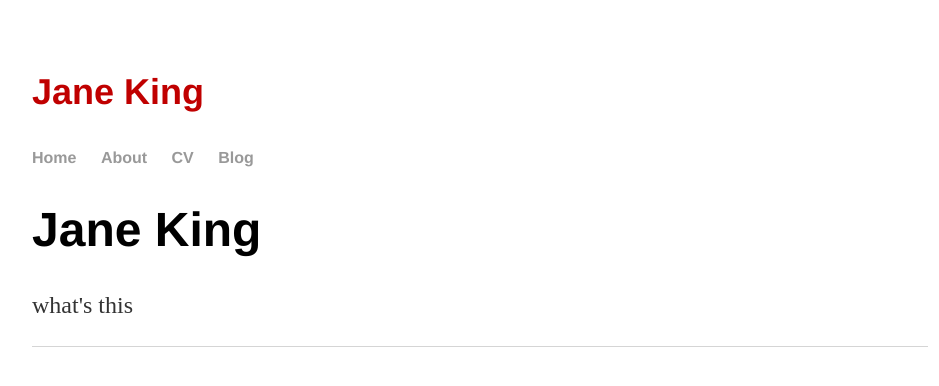
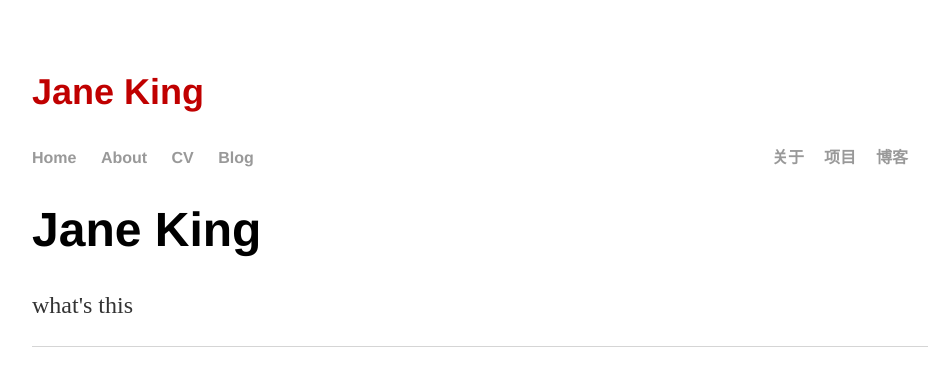
Before and after one commit to MengsD/mengsd.github.io, a Jekyll site: the page built from index.html, in a window 1280 px wide. Shown: the top 386 px of the page, without its empty margins (160-1099 px from the left). Built offline with Jekyll 4.4.1, drawn with Linux system fonts in a browser that asks for light colours.

Commit message:
Update default.html

```diff
--- a/_layouts/default.html
+++ b/_layouts/default.html
@@ -23,6 +23,9 @@
       <li><a href="/about">About</a></li>
       <li><a href="/cv">CV</a></li>
       <li><a href="/blog">Blog</a></li>
+      <li style="float:right"><a class="active" href="#about">博客</a></li>
+      <li style="float:right"><a class="active" href="#about">项目</a></li>
+      <li style="float:right"><a class="active" href="#about">关于</a></li>
       </ul>
     </nav>
 <div class="container">
```
